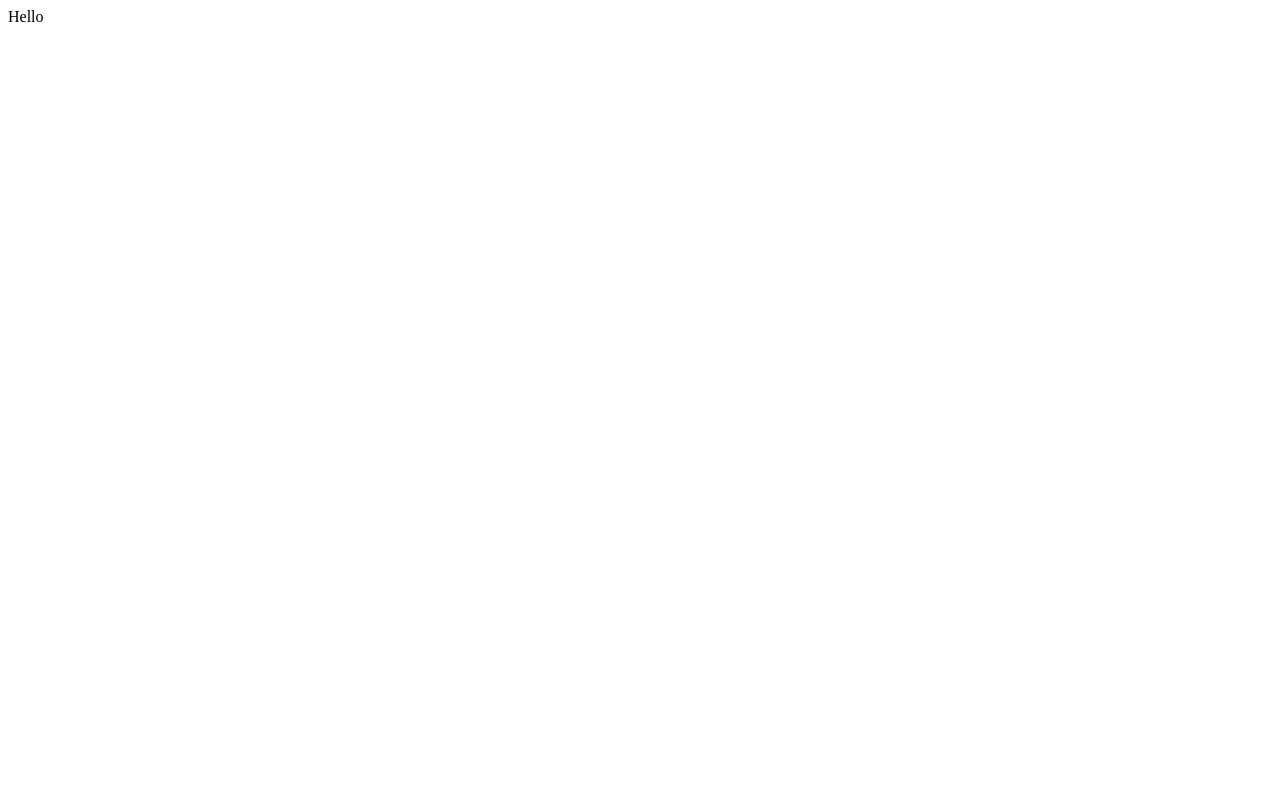
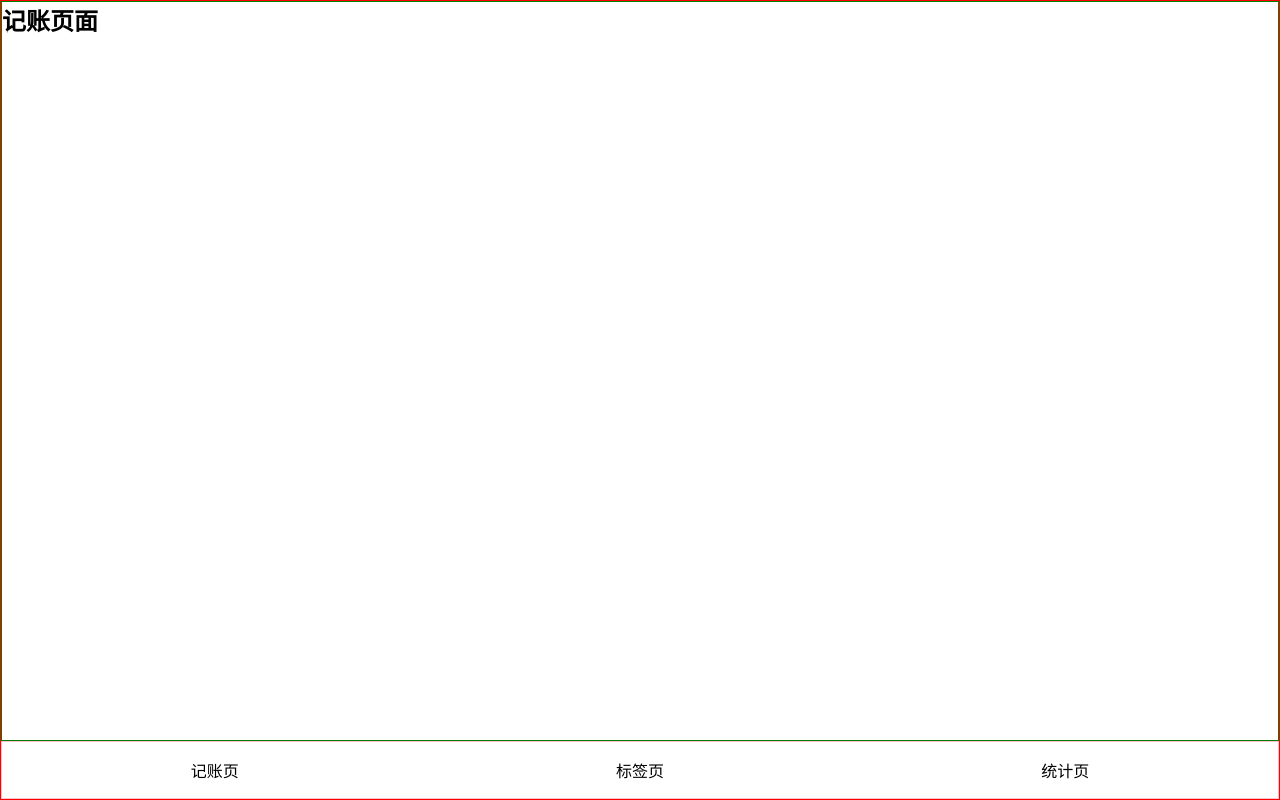
Before and after one commit to hushun1994/React-morney, a React (Create React App) app: page /#/money in a window 1280 px wide. Built offline with nearby package versions, Linux system fonts and the light colour scheme.

Commit message:
导航栏布局完成

```diff
--- a/package.json
+++ b/package.json
@@ -37,8 +37,10 @@
     ]
   },
   "devDependencies": {
+    "@types/react-router-dom": "^5.1.5",
     "@types/styled-components": "^5.1.3",
     "node-sass": "npm:dart-sass@^1.25.0",
+    "react-router-dom": "^5.2.0",
     "styled-components": "^5.2.0"
   }
 }
--- a/src/App.tsx
+++ b/src/App.tsx
@@ -1,7 +1,93 @@
 import React from "react";
+import styled from "styled-components";
+
+import {
+  HashRouter as Router,
+  Switch,
+  Route,
+  Link,
+  Redirect,
+} from "react-router-dom";
+
+const Wrapper = styled.div`
+  border: 1px solid red;
+  height: 100vh;
+  display: flex;
+  flex-direction: column;
+`;
+
+const Main = styled.div`
+  border: 1px solid green;
+  flex-grow: 1;
+  overflow: auto;
+`;
+
+const Nav = styled.nav`
+  border: 1px solid pink;
+  > ul {
+    display: flex;
+    > li {
+      width: 33.333333%;
+      text-align: center;
+      padding: 16px;
+    }
+  }
+`;
 
 function App() {
-  return <div className="App">Hello</div>;
+  return (
+    <Router>
+      <Wrapper>
+        <Main>
+          <Switch>
+            <Route path="/money">
+              <Money />
+            </Route>
+            <Route path="/tags">
+              <Tags />
+            </Route>
+            <Route path="/statistics">
+              <Statistics />
+            </Route>
+            <Redirect exact from="/" to="/money" />
+            <Route path="*">
+              <NoMatch />
+            </Route>
+          </Switch>
+        </Main>
+
+        <Nav>
+          <ul>
+            <li>
+              <Link to="/money">记账页</Link>
+            </li>
+            <li>
+              <Link to="/tags">标签页</Link>
+            </li>
+            <li>
+              <Link to="/statistics">统计页</Link>
+            </li>
+          </ul>
+        </Nav>
+      </Wrapper>
+    </Router>
+  );
+}
+
+function Money() {
+  return <h2>记账页面</h2>;
+}
+
+function Tags() {
+  return <h2>标签页面</h2>;
+}
+
+function Statistics() {
+  return <h2>统计页面</h2>;
+}
+
+function NoMatch() {
+  return <h2>No Match 404</h2>;
 }
 
 export default App;
--- /dev/null
+++ b/src/index.scss
@@ -0,0 +1,25 @@
+@import-normalize;
+
+* {
+  margin: 0;
+  padding: 0;
+}
+* {
+  box-sizing: border-box;
+}
+*::before {
+  box-sizing: border-box;
+}
+*::after {
+  box-sizing: border-box;
+}
+
+ul,
+ol {
+  list-style: none;
+}
+
+a {
+  text-decoration: none;
+  color: inherit;
+}
--- a/src/index.tsx
+++ b/src/index.tsx
@@ -1,6 +1,7 @@
 import React from "react";
 import ReactDOM from "react-dom";
 import App from "./App";
+import "index.scss";
 
 ReactDOM.render(
   <React.StrictMode>
```
